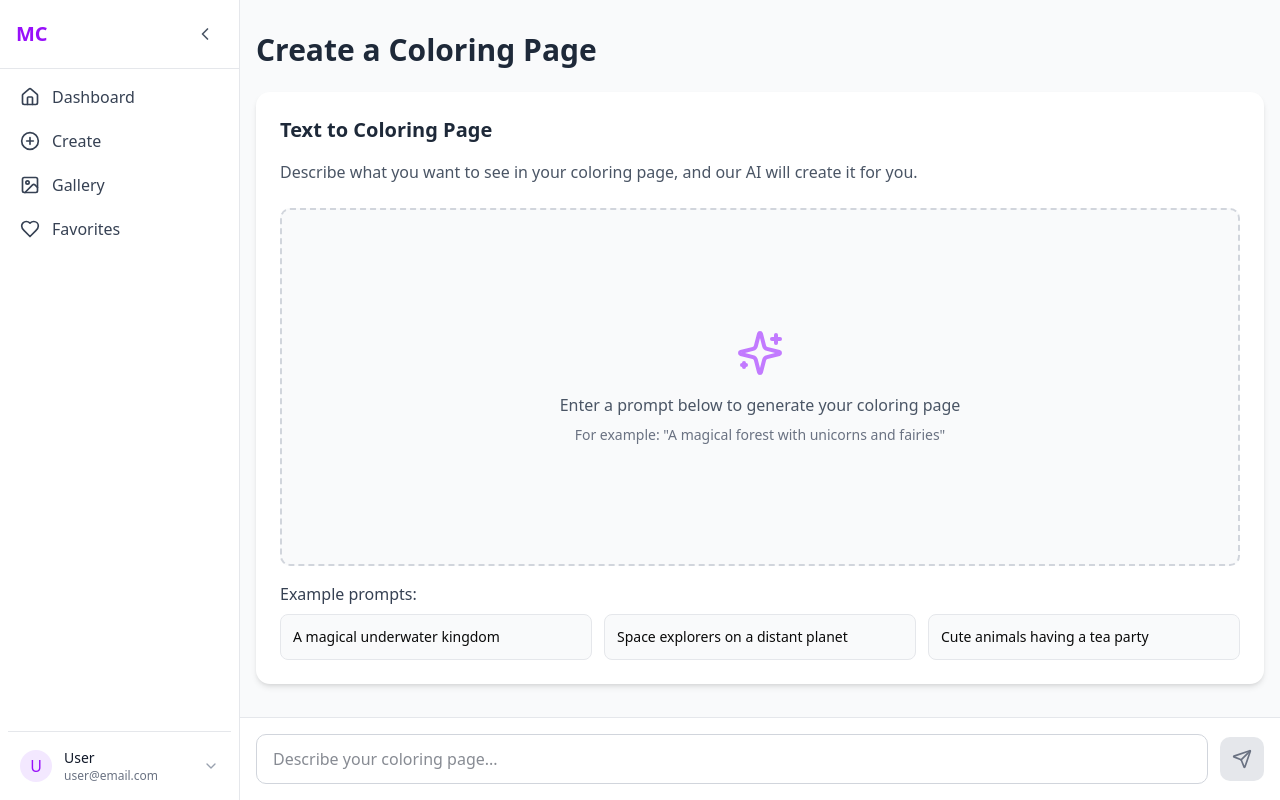
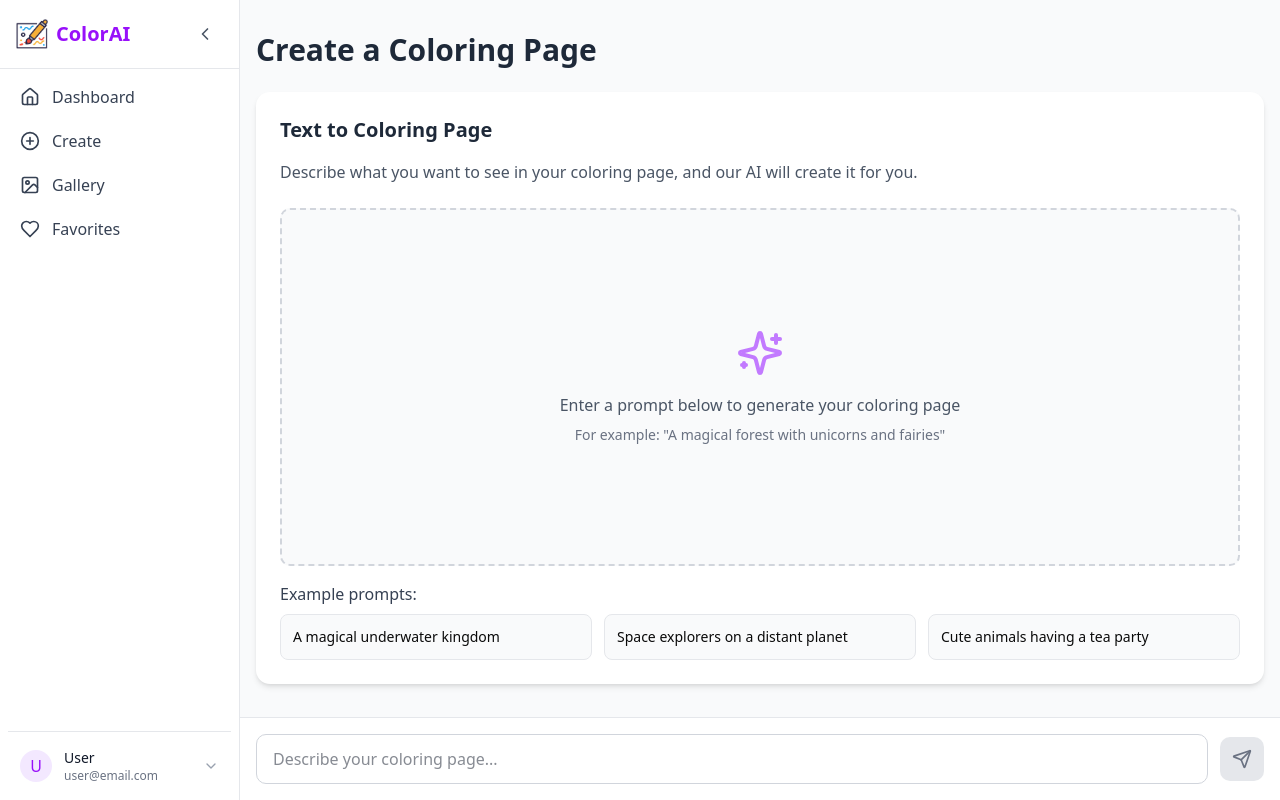
Before and after one commit to samizak/ColorsAI, a Next.js app: page /create in a window 1280 px wide. Built offline with nearby package versions, Linux system fonts and the light colour scheme; no server answers.

Commit message:
feat(Sidebar): add logo image and update branding
Add the logo image to the Sidebar component and update the branding to display "ColorAI" alongside the logo. This enhances the visual identity and user experience by providing a more polished and recognizable interface.

```diff
--- a/app/dashboard/components/Sidebar.tsx
+++ b/app/dashboard/components/Sidebar.tsx
@@ -2,6 +2,7 @@
 
 import { useState, useRef, useEffect } from "react";
 import Link from "next/link";
+import Image from "next/image";
 import { cn } from "@/lib/utils";
 import { useSupabase } from "@/components/providers/SupabaseProvider";
 import gsap from "gsap";
@@ -80,11 +81,13 @@ const Sidebar = ({
     >
       <div className="flex flex-col h-full">
         <div className="flex items-center justify-between p-4 border-b border-gray-200 dark:border-gray-800">
-          {!isCollapsed && (
-            <Link href="/" className="text-xl font-bold text-purple-600">
-              MC
-            </Link>
-          )}
+          <Link
+            href="/"
+            className="text-xl font-bold text-purple-600 flex flex-row gap-2 justify-center items-center"
+          >
+            <Image src="/logo.png" alt="ColorAI" width={32} height={32} />
+            {!isCollapsed && <span>ColorAI</span>}
+          </Link>
           <button
             onClick={toggleCollapse}
             className="p-2 rounded-lg hover:bg-gray-100 dark:hover:bg-gray-800 transition-colors cursor-pointer text-gray-600 dark:text-gray-400"
@@ -228,4 +231,5 @@ const Sidebar = ({
   );
 };
 
+// Add the default export
 export default Sidebar;
```
Also changed, not shown: public/logo.png (added).
